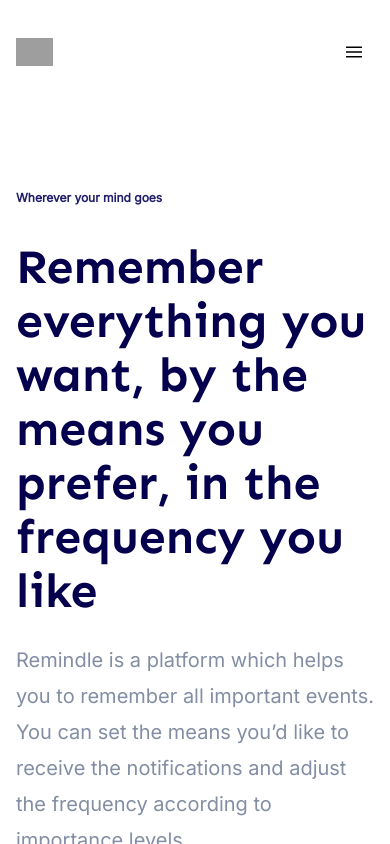
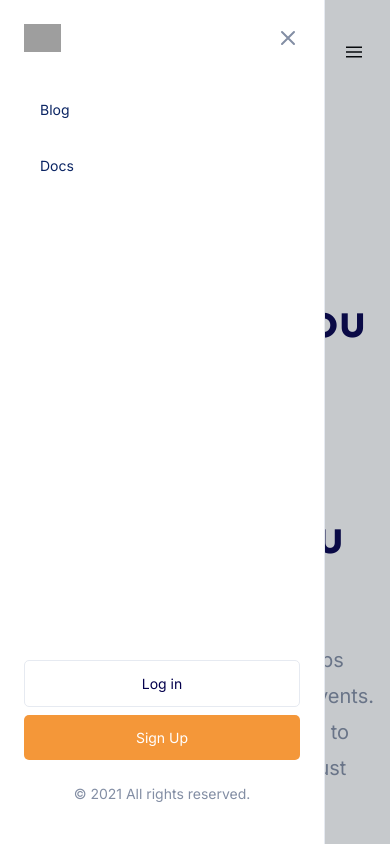
Before and after one commit to remindle/frontpage, a Next.js app: page / in a window 390 px wide. Both pictures are taken after a click on the button 354 px from the left and 52 px from the top of the page. Shown: the top 844 px of the page. Built offline with nearby package versions, Linux system fonts and the light colour scheme; grey boxes are pictures that could not be loaded.

Commit message:
fix: move navigation out of _document as its only for static content

```diff
--- a/components/features.tsx
+++ b/components/features.tsx
@@ -11,8 +11,8 @@
             <div className="flex">
               <span className="flex-shrink-0 flex items-center justify-center w-12 h-12 mr-6 bg-light rounded-full">
                 <svg width="18" height="21" viewBox="0 0 18 21" fill="none" xmlns="http://www.w3.org/2000/svg">
-                  <path fill-rule="evenodd" clip-rule="evenodd" d="M8.98457 19.606C8.98457 19.606 16.6566 17.283 16.6566 10.879C16.6566 4.474 16.9346 3.974 16.3196 3.358C15.7036 2.742 9.99057 0.75 8.98457 0.75C7.97857 0.75 2.26557 2.742 1.65057 3.358C1.03457 3.974 1.31257 4.474 1.31257 10.879C1.31257 17.283 8.98457 19.606 8.98457 19.606Z" stroke="#67798E" stroke-width="1.5" stroke-linecap="round" stroke-linejoin="round"></path>
-                  <path d="M6.38599 9.87463L8.27799 11.7696L12.176 7.86963" stroke="#67798E" stroke-width="1.5" stroke-linecap="round" stroke-linejoin="round"></path>
+                  <path fillRule="evenodd" clipRule="evenodd" d="M8.98457 19.606C8.98457 19.606 16.6566 17.283 16.6566 10.879C16.6566 4.474 16.9346 3.974 16.3196 3.358C15.7036 2.742 9.99057 0.75 8.98457 0.75C7.97857 0.75 2.26557 2.742 1.65057 3.358C1.03457 3.974 1.31257 4.474 1.31257 10.879C1.31257 17.283 8.98457 19.606 8.98457 19.606Z" stroke="#67798E" strokeWidth="1.5" strokeLinecap="round" strokeLinejoin="round"></path>
+                  <path d="M6.38599 9.87463L8.27799 11.7696L12.176 7.86963" stroke="#67798E" strokeWidth="1.5" strokeLinecap="round" strokeLinejoin="round"></path>
                 </svg>
               </span>
               <div>
@@ -25,9 +25,9 @@
             <div className="flex">
               <span className="flex-shrink-0 flex items-center justify-center w-12 h-12 mr-6 bg-light rounded-full">
                 <svg width="20" height="20" viewBox="0 0 20 20" fill="none" xmlns="http://www.w3.org/2000/svg">
-                  <path fill-rule="evenodd" clip-rule="evenodd" d="M10 0.750122C15.108 0.750122 19.25 4.89112 19.25 10.0001C19.25 15.1081 15.108 19.2501 10 19.2501C4.891 19.2501 0.75 15.1081 0.75 10.0001C0.75 4.89112 4.891 0.750122 10 0.750122Z" stroke="#67798E" stroke-width="1.5" stroke-linecap="round" stroke-linejoin="round"></path>
-                  <path d="M9.99512 6.20422V10.6232" stroke="#67798E" stroke-width="1.5" stroke-linecap="round" stroke-linejoin="round"></path>
-                  <path d="M9.995 13.7961H10.005" stroke="#67798E" stroke-width="2" stroke-linecap="round" stroke-linejoin="round"></path>
+                  <path fillRule="evenodd" clipRule="evenodd" d="M10 0.750122C15.108 0.750122 19.25 4.89112 19.25 10.0001C19.25 15.1081 15.108 19.2501 10 19.2501C4.891 19.2501 0.75 15.1081 0.75 10.0001C0.75 4.89112 4.891 0.750122 10 0.750122Z" stroke="#67798E" strokeWidth="1.5" strokeLinecap="round" strokeLinejoin="round"></path>
+                  <path d="M9.99512 6.20422V10.6232" stroke="#67798E" strokeWidth="1.5" strokeLinecap="round" strokeLinejoin="round"></path>
+                  <path d="M9.995 13.7961H10.005" stroke="#67798E" strokeWidth="2" strokeLinecap="round" strokeLinejoin="round"></path>
                 </svg>
               </span>
               <div>
@@ -40,9 +40,9 @@
             <div className="flex">
               <span className="flex-shrink-0 flex items-center justify-center w-12 h-12 mr-6 bg-light rounded-full">
                 <svg width="18" height="20" viewBox="0 0 18 20" fill="none" xmlns="http://www.w3.org/2000/svg">
-                  <path d="M13.4235 7.4478V5.3008C13.4235 2.7878 11.3855 0.7498 8.87249 0.7498C6.35949 0.7388 4.31349 2.7668 4.30249 5.2808V5.3008V7.4478" stroke="#67798E" stroke-width="1.5" stroke-linecap="round" stroke-linejoin="round"></path>
-                  <path fill-rule="evenodd" clip-rule="evenodd" d="M12.6832 19.2496H5.04224C2.94824 19.2496 1.25024 17.5526 1.25024 15.4576V11.1686C1.25024 9.07359 2.94824 7.37659 5.04224 7.37659H12.6832C14.7772 7.37659 16.4752 9.07359 16.4752 11.1686V15.4576C16.4752 17.5526 14.7772 19.2496 12.6832 19.2496Z" stroke="#67798E" stroke-width="1.5" stroke-linecap="round" stroke-linejoin="round"></path>
-                  <path d="M8.86304 12.2028V14.4238" stroke="#67798E" stroke-width="1.5" stroke-linecap="round" stroke-linejoin="round"></path>
+                  <path d="M13.4235 7.4478V5.3008C13.4235 2.7878 11.3855 0.7498 8.87249 0.7498C6.35949 0.7388 4.31349 2.7668 4.30249 5.2808V5.3008V7.4478" stroke="#67798E" strokeWidth="1.5" strokeLinecap="round" strokeLinejoin="round"></path>
+                  <path fillRule="evenodd" clipRule="evenodd" d="M12.6832 19.2496H5.04224C2.94824 19.2496 1.25024 17.5526 1.25024 15.4576V11.1686C1.25024 9.07359 2.94824 7.37659 5.04224 7.37659H12.6832C14.7772 7.37659 16.4752 9.07359 16.4752 11.1686V15.4576C16.4752 17.5526 14.7772 19.2496 12.6832 19.2496Z" stroke="#67798E" strokeWidth="1.5" strokeLinecap="round" strokeLinejoin="round"></path>
+                  <path d="M8.86304 12.2028V14.4238" stroke="#67798E" strokeWidth="1.5" strokeLinecap="round" strokeLinejoin="round"></path>
                 </svg>
               </span>
               <div>
--- a/components/navigation.tsx
+++ b/components/navigation.tsx
@@ -10,6 +10,10 @@
 const Navigation = ({ }: Props) => {
   const [menuOpen, setMenuOpen] = useState(false);
 
+  const toggleMenu = () => {
+    setMenuOpen(!menuOpen)
+  };
+
   return (
     <nav className="py-8">
       <div className="container px-4 mx-auto">
@@ -17,7 +21,7 @@
           <div className="flex justify-between items-center">
             <Logo/>
             <div className="lg:hidden">
-              <button className="navbar-burger flex items-center p-3 hover:bg-gray-50 rounded" onClick={ () => setMenuOpen(!menuOpen) }>
+              <button className="navbar-burger flex items-center p-3 hover:bg-gray-50 rounded" onClick={ toggleMenu }>
                 <svg className="block h-4 w-4" viewBox="0 0 20 20" xmlns="http://www.w3.org/2000/svg">
                   <title>Mobile menu</title>
                   <path d="M0 3h20v2H0V3zm0 6h20v2H0V9zm0 6h20v2H0v-2z"></path>
@@ -40,12 +44,12 @@
         </nav>
       </div>
       <div className={ `${menuOpen ? '' : 'hidden' } navbar-menu fixed top-0 left-0 bottom-0 w-5/6 max-w-sm z-50`}>
-        <div className="navbar-backdrop fixed inset-0 bg-gray-800 opacity-25" onClick={ () => setMenuOpen(!menuOpen) } />
+        <div className="navbar-backdrop fixed inset-0 bg-gray-800 opacity-25" onClick={ toggleMenu } />
         <nav className="relative flex flex-col py-6 px-6 w-full h-full bg-white border-r overflow-y-auto">
           <div className="flex items-center mb-8"><a className="mr-auto text-2xl font-medium leading-none" href="#"><img className="h-7" src="logo_text.svg" alt="" width="auto"/></a>
-            <button className="navbar-close" onClick={ () => setMenuOpen(!menuOpen) }>
+            <button className="navbar-close" onClick={ toggleMenu }>
               <svg className="h-6 w-6 text-gray-500 cursor-pointer hover:text-gray-500" xmlns="http://www.w3.org/2000/svg" fill="none" viewBox="0 0 24 24" stroke="currentColor">
-                <path stroke-linecap="round" stroke-linejoin="round" stroke-width="2" d="M6 18L18 6M6 6l12 12"></path>
+                <path strokeLinecap="round" strokeLinejoin="round" strokeWidth="2" d="M6 18L18 6M6 6l12 12"></path>
               </svg>
             </button>
           </div>
--- a/pages/404.tsx
+++ b/pages/404.tsx
@@ -1,8 +1,11 @@
 import Link from '../components/link';
+import Navigation from '../components/navigation';
 
 export default function Home() {
   return (
     <>
+      <Navigation />
+      <main className="flex flex-col flex-grow justify-center">
         <section className="py-20">
           <div className="container px-4 mx-auto">
             <div className="mb-16 text-center">
@@ -17,6 +20,7 @@
             </div>
           </div>
         </section>
+      </main>
     </>
   )
 }
--- a/pages/_document.tsx
+++ b/pages/_document.tsx
@@ -31,10 +31,7 @@
           <meta name="theme-color" content={THEME_COLOR} />
         </Head>
         <body className="h-screen flex flex-col justify-between antialiased bg-body text-body font-body">
-          <Navigation />
-          <main className="flex flex-col flex-grow justify-center">
-            <Main />
-          </main>
+          <Main />
           <Footer />
           <NextScript />
         </body>
--- a/pages/blog.tsx
+++ b/pages/blog.tsx
@@ -1,4 +1,5 @@
 import Link from '../components/link';
+import Navigation from '../components/navigation';
 import { getAllPosts } from '../utils/mdx';
 
 export type Frontmatter = {
@@ -18,6 +19,9 @@
 };
 const Blog: React.FC<{ posts: Post[] }> = ({ posts }) => {
   return (
+    <>
+      <Navigation />
+      <main className="flex flex-col flex-grow justify-center">
         <section className="py-20">
           <div className="container px-4 mx-auto">
             <div className="max-w-2xl mx-auto mb-20 text-center">
@@ -46,6 +50,8 @@
             ))}
           </div>
         </section>
+      </main>
+    </>
   );
 };
 
--- a/pages/index.tsx
+++ b/pages/index.tsx
@@ -1,15 +1,17 @@
 import CallToAction from '../components/callToAction';
 import Features from '../components/features';
-import Footer from '../components/footer';
 import Header from '../components/header';
 import Navigation from '../components/navigation';
 
 export default function Home() {
   return (
     <>
-      <Header />
-      <Features />
-      <CallToAction />
+      <Navigation />
+      <main className="flex flex-col flex-grow justify-center">
+        <Header />
+        <Features />
+        <CallToAction />
+      </main>
     </>
   )
 }
```
Lines whose indentation alone changed are shown as unchanged.
